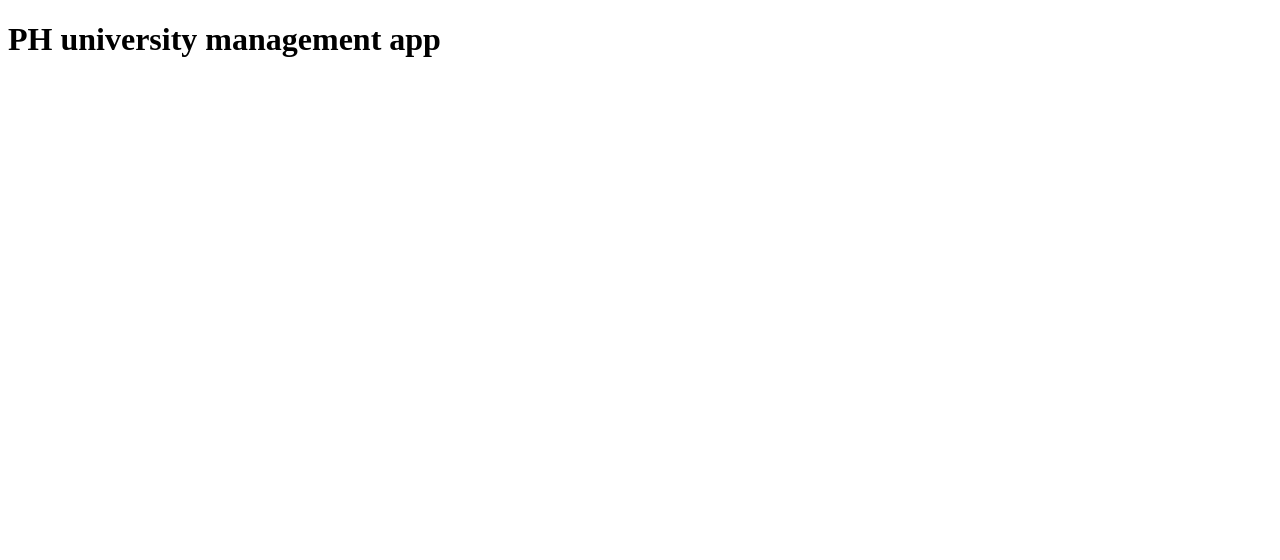
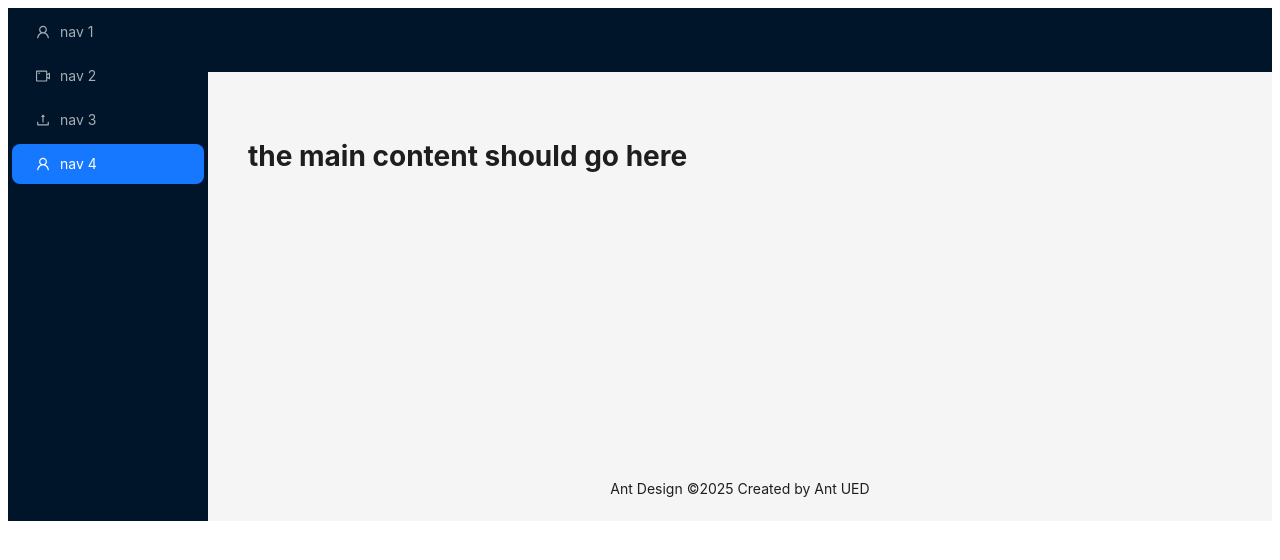
Before and after one commit to suraiyasultana826/phum-client, a React (Vite) app: page / in a window 1280 px wide. Shown: the top 560 px of the page. Built offline with nearby package versions, Linux system fonts and the light colour scheme.

Commit message:
layout setup

```diff
--- a/package.json
+++ b/package.json
@@ -10,6 +10,7 @@
     "preview": "vite preview"
   },
   "dependencies": {
+    "@ant-design/icons": "^6.0.0",
     "antd": "^5.24.6",
     "react": "^19.0.0",
     "react-dom": "^19.0.0",
--- a/src/App.tsx
+++ b/src/App.tsx
@@ -1,12 +1,9 @@
+import MainLayout from "./components/layout/MainLayout"
 
 function App() {
 
 
-  return (
-    <>
-     <h1>PH university management app</h1>
-    </>
-  )
+  return <MainLayout></MainLayout>
 }
 
 export default App
--- /dev/null
+++ b/src/components/layout/MainLayout.tsx
@@ -0,0 +1,50 @@
+import { Layout, Menu } from "antd";
+import { UploadOutlined, UserOutlined, VideoCameraOutlined } from '@ant-design/icons';
+import { createElement } from "react";
+const { Header, Content, Footer, Sider } = Layout;
+
+const items = [UserOutlined, VideoCameraOutlined, UploadOutlined, UserOutlined].map(
+    (icon, index) => ({
+      key: String(index + 1),
+      icon: createElement(icon),
+      label: `nav ${index + 1}`,
+    }),
+  );
+const MainLayout = () => {
+    return (
+        <Layout>
+      <Sider
+        breakpoint="lg"
+        collapsedWidth="0"
+        onBreakpoint={(broken) => {
+          console.log(broken);
+        }}
+        onCollapse={(collapsed, type) => {
+          console.log(collapsed, type);
+        }}
+      >
+        <div className="demo-logo-vertical" />
+        <Menu theme="dark" mode="inline" defaultSelectedKeys={['4']} items={items} />
+      </Sider>
+      <Layout>
+        <Header style={{ padding: 0 }} />
+        <Content style={{ margin: '24px 16px 0' }}>
+          <div
+            style={{
+              padding: 24,
+              minHeight: 360,
+
+            }}
+          >
+            <h1>the main content should go here</h1>
+          </div>
+        </Content>
+        <Footer style={{ textAlign: 'center' }}>
+          Ant Design ©{new Date().getFullYear()} Created by Ant UED
+        </Footer>
+      </Layout>
+    </Layout>
+    );
+};
+
+export default MainLayout;
```
Also changed, not shown: src/components/layout/AdminLayout.tsx (added), 1 other file (tests, documents, lock files or other folders).
